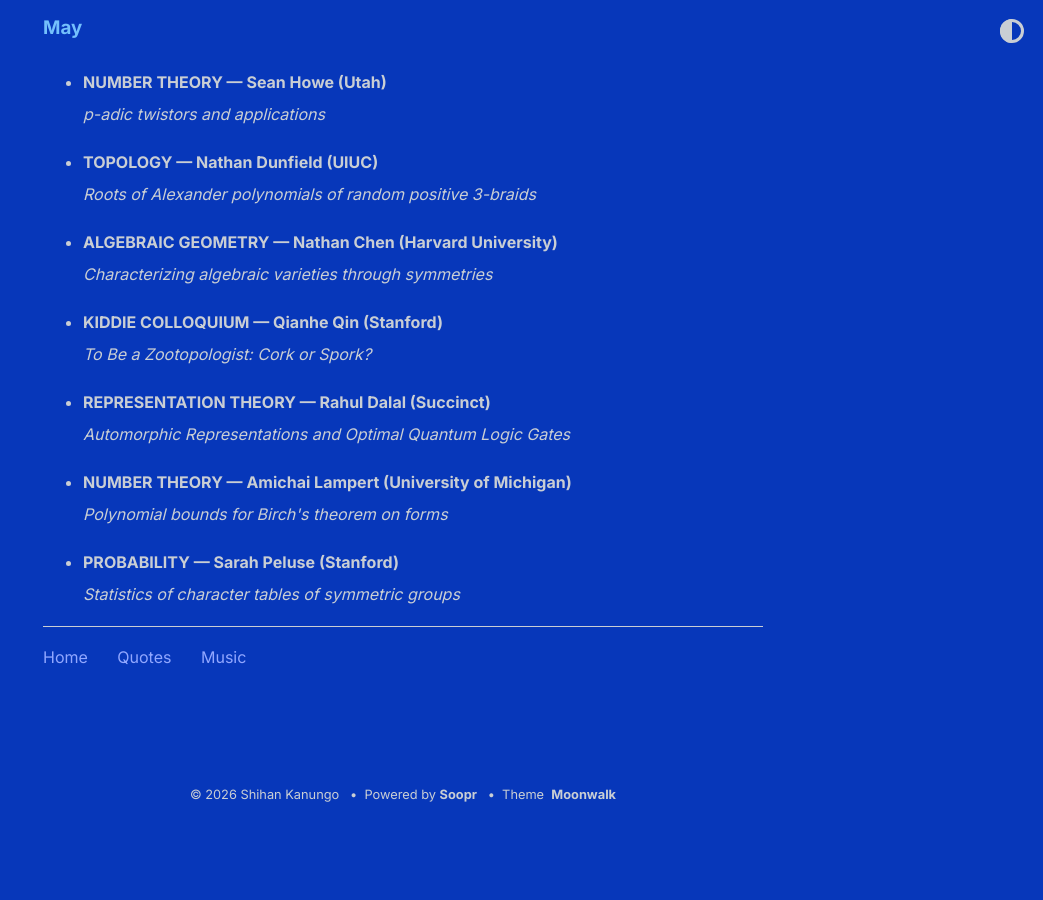
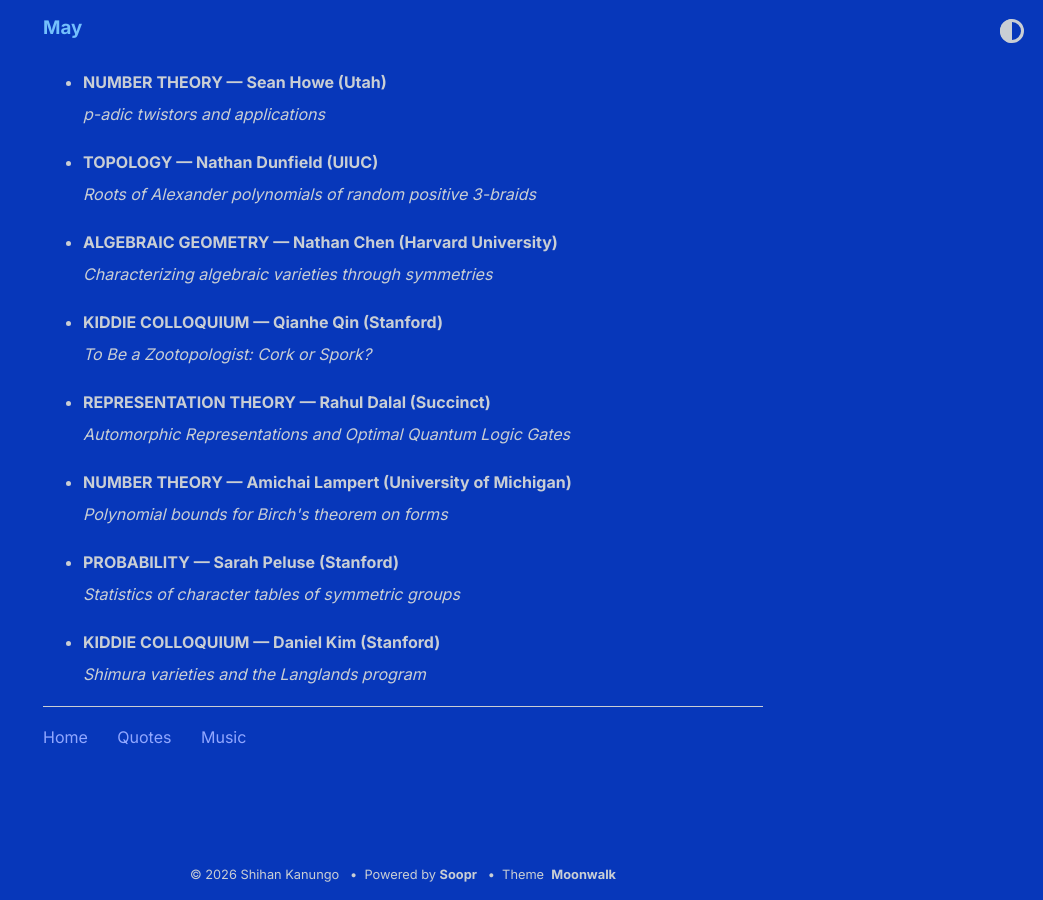
Before and after one commit to shihankanungo/shihankanungo.github.io, a Jekyll site: the page built from math-talks.md, in a window 1280 px wide and 900 px high, scrolled down 1855 px. Shown: the whole window, without its empty margins (237-1280 px from the left). Built offline with Jekyll 4.4.1, drawn with Linux system fonts in a browser that asks for light colours; before the commit the page ends 2675 px from its top, so only the background shows below that.

Commit message:
Update math-talks.md

```diff
--- a/math-talks.md
+++ b/math-talks.md
@@ -176,3 +176,11 @@
   <small><img src="images/2026-05-11b.png" alt="May 11"></small>
 </details></li>
 </ul>
+
+<ul>
+<li><details>
+  <summary style="list-style: none;"><b>KIDDIE COLLOQUIUM &mdash; Daniel Kim (Stanford)</b><br>
+    <i>Shimura varieties and the Langlands program</i></summary>
+  <small><img src="images/2026-05-14a.png" alt="May 14"></small>
+</details></li>
+ </ul>
```
